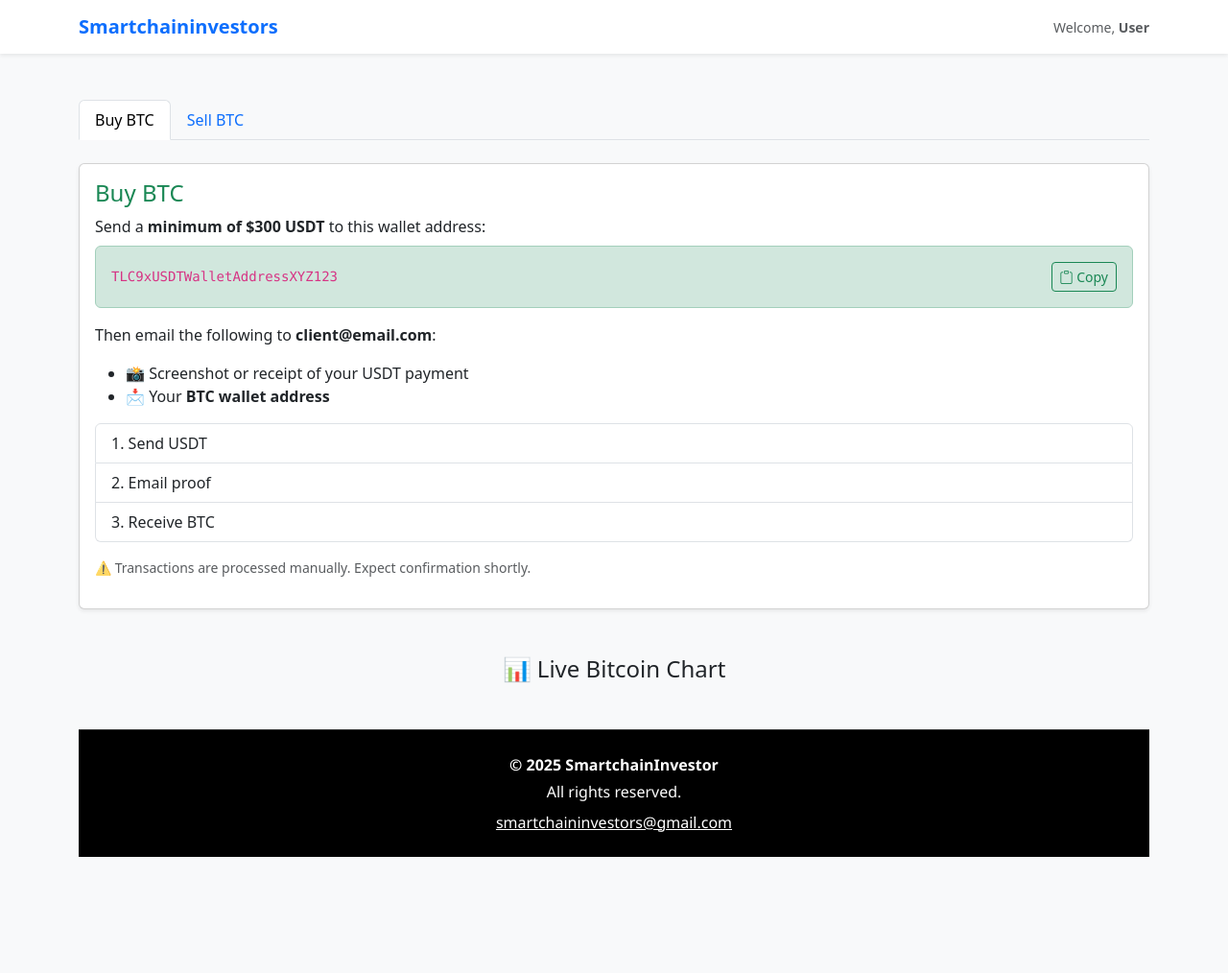
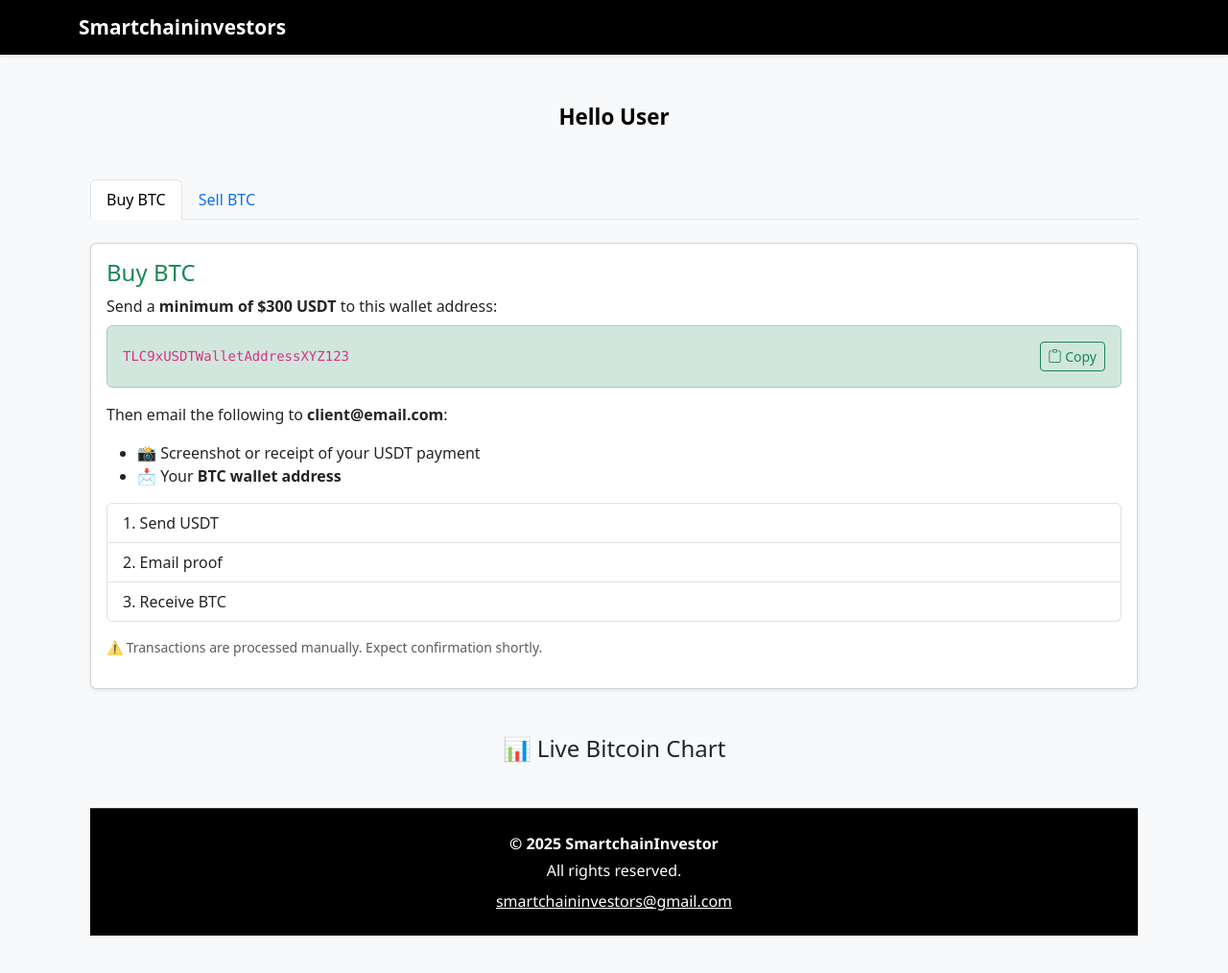
Before and after one commit to AdamsMikeOnyeke/wild-broker, a plain HTML site: page dashboard.html in a window 1280 px wide. Shown: the whole page at 96% size. Before the commit the page ends 917 px from the top, so only its background shows below. Drawn offline with nearby package versions, Linux system fonts and the light colour scheme; no server answers; a script that the page names is missing.

Commit message:
Styled the dashboard

```diff
--- a/dashboard.html
+++ b/dashboard.html
@@ -8,6 +8,51 @@
   <link href="https://cdn.jsdelivr.net/npm/bootstrap@5.3.3/dist/css/bootstrap.min.css" rel="stylesheet" />
   <link href="https://cdn.jsdelivr.net/npm/bootstrap-icons@1.10.5/font/bootstrap-icons.css" rel="stylesheet" />
   <style>
+    /* Dashboard username styling */
+.dashboard-username {
+  font-weight: bold;
+  color: Black;
+  font-size: 1.4rem;
+  margin-bottom: 1.5rem;
+  text-align: center;
+}
+
+/* Navbar - black background and white brand */
+.navbar {
+  background-color: #000 !important;
+}
+
+.navbar .navbar-brand {
+  color: #fff !important;
+  font-weight: bold;
+  font-size: 1.3rem;
+}
+
+/* .navbar .navbar-brand:hover {
+  color: #0f0 !important;
+} */
+
+/* Footer - black background with white text */
+.crypto-footer {
+  background-color: #000;
+  color: #fff;
+  font-family: 'Segoe UI', sans-serif;
+  border-top: 1px solid #333;
+}
+
+.crypto-footer .footer-link {
+  color: #fff;
+  text-decoration: underline;
+  transition: color 0.3s ease, text-decoration-color 0.3s ease;
+}
+
+.crypto-footer .footer-link:hover {
+  color: #0f0;
+  text-decoration-color: #0f0;
+}
+
+
+
     .copy-btn { cursor: pointer; }
     code { word-break: break-all; }
 
@@ -44,14 +89,19 @@
 <body class="bg-light">
 
   <!-- Navbar -->
-  <nav class="navbar navbar-light bg-white shadow-sm mb-4">
-    <div class="container d-flex justify-content-between align-items-center">
-      <a class="navbar-brand fw-bold text-primary" href="#">Smartchaininvestors</a>
-      <span class="text-muted small">Welcome, <strong id="user-name">User</strong></span>
-    </div>
-  </nav>
+<!-- Navbar -->
+<nav class="navbar navbar-light bg-white shadow-sm mb-4 sticky-top">
+  <div class="container d-flex justify-content-between align-items-center">
+    <a class="navbar-brand fw-bold text-primary" href="#">Smartchaininvestors</a>
+    <span class="text-muted small d-none">Welcome, <strong id="user">User</strong></span>
+  </div>
+</nav>
+
 
   <!-- Main Content -->
+  <div class="container py-4">
+    <div class="dashboard-username">Hello <span id="user-name">User</span></div>
+
   <div class="container py-4">
     <ul class="nav nav-tabs mb-4" id="cryptoTabs">
       <li class="nav-item">
```
